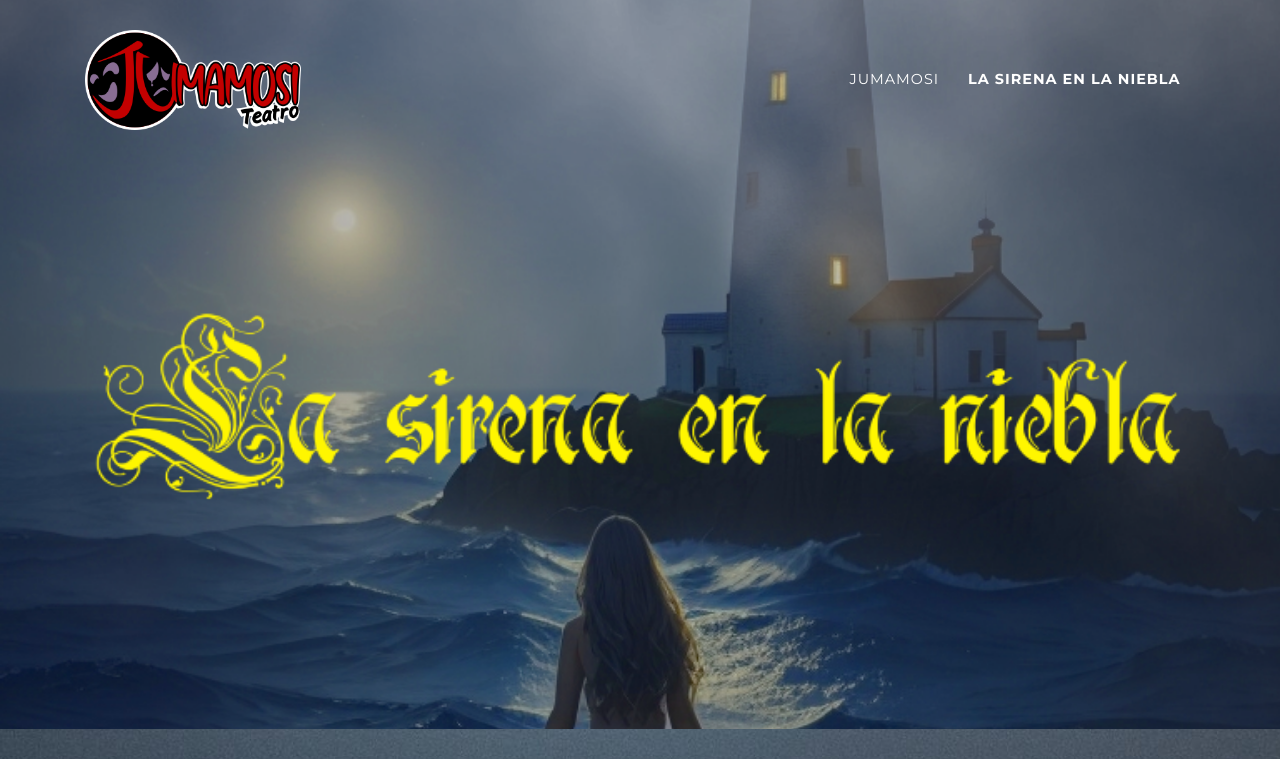
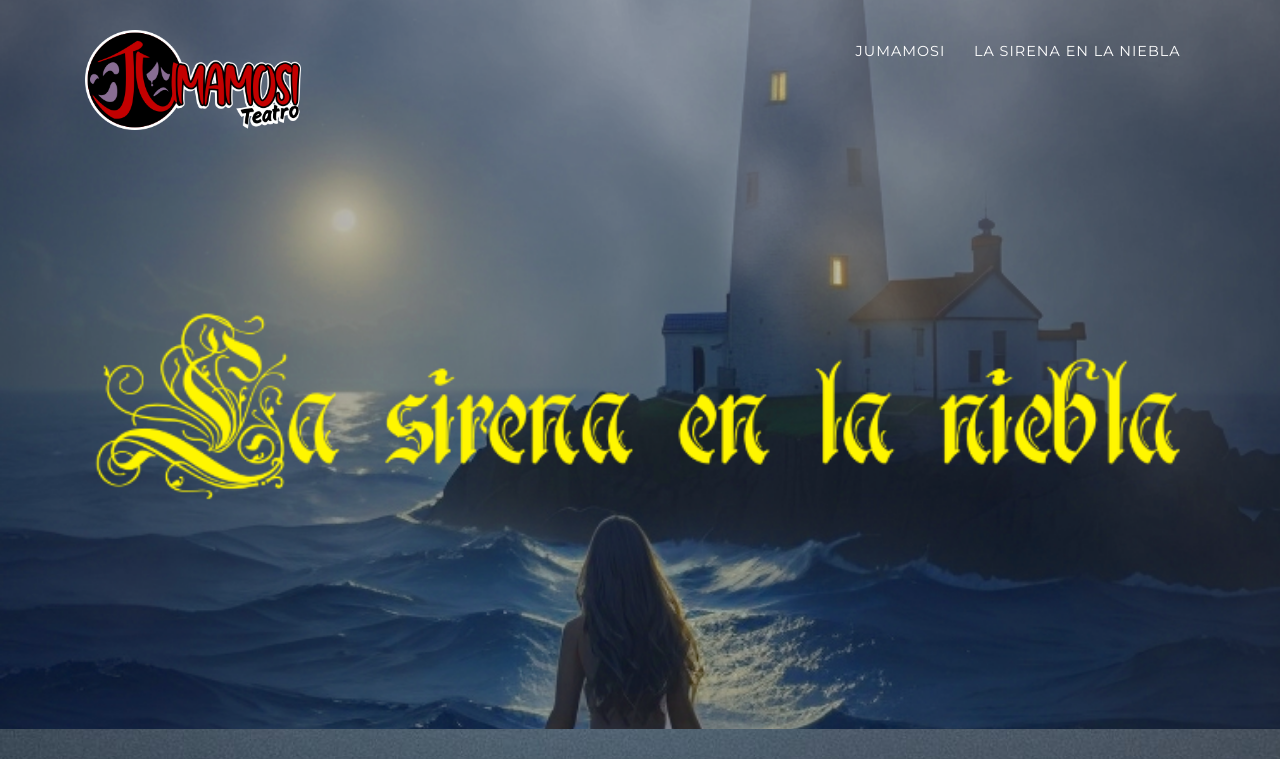
Before and after one commit to jumamositeatro/jumamositeatro.github.io, a Jekyll site: the page built from sirena.md, in a window 1280 px wide and 1400 px high. Shown: the top 759 px of the window. Built offline with Jekyll 4.4.1, drawn with Linux system fonts in a browser that asks for light colours; some web fonts are replaced; grey boxes are pictures that could not be loaded.

Commit message:
Refine navheader and start preparing for dropdown menu

```diff
--- a/_includes/navheader.html
+++ b/_includes/navheader.html
@@ -16,11 +16,21 @@
       <div class="collapse navbar-collapse" id="navbarResponsive">
         <ul class="navbar-nav text-uppercase ml-auto">
         {% for link in site.data.navigation.nav %}
-        <li class="nav-item">
+        <li class="nav-item {% if link.dropdown %}dropdown{% endif %}">
           {%- if link.url -%}
-            <a class="nav-link js-scroll-trigger {% if page.url == link.url %}currentpage{% endif %}" href="{{ link.url }}"> {{ link.title }}</a>
+            <a class="nav-link js-scroll-trigger {% if page.url == link.url %}active{% endif %}" href="{{ link.url }}"> {{ link.title }}</a>
           {%- elsif link.section -%}
             <a class="nav-link js-scroll-trigger" href="#{{ link.section }}">{{ link.title }}</a>
+          {%- elsif link.dropdown -%}
+            {% comment %}https://getbootstrap.com/docs/5.3/components/navbar/{% endcomment %}
+            <a class="nav-link dropdown-toggle" href="#" role="button" data-bs-toggle="dropdown" aria-expanded="false">
+              {{ link.title }}
+            </a>
+            <ul class="dropdown-menu">
+              {% for sublink in link.dropdown %}
+                <li><a class="dropdown-item" href="{{ sublink.url }}">{{ sublink.title }}</a></li>
+              {% endfor %}
+            </ul>
           {%- else -%}
             <a class="nav-link js-scroll-trigger" href="#">{{ link.title }}</a>
           {%- endif -%}
--- a/_sass/components/_navbar.scss
+++ b/_sass/components/_navbar.scss
@@ -1,6 +1,11 @@
 // Styling for the navbar
 #mainNav {
   background-color: $gray-900;
+
+  >.container {
+    align-items: flex-start;
+  }
+
   .navbar-toggler {
     font-size: 12px;
     right: 0;
@@ -34,16 +39,15 @@
         &:hover {
           color: $primary;
         }
-
-        &.currentpage {
-          font-weight: bold;
-        }
       }
     }
   }
   &.navbar-shrink {
     img {
       max-height: 50px !important;
+    }
+    >.container {
+      align-items: center;
     }
   }
 }
--- a/assets/css/agency.scss
+++ b/assets/css/agency.scss
@@ -77,6 +77,13 @@
   .navbar-brand * {
     display: none;
   }
+  .navbar-brand * {
+    display: none;
+  }
+  .navbar-shrink .navbar-brand * {
+    display: block;
+  }
+
 
   header.masthead {
     color: white;
```
Also changed, not shown: _data/navigation.yml (+7 -18 lines).
